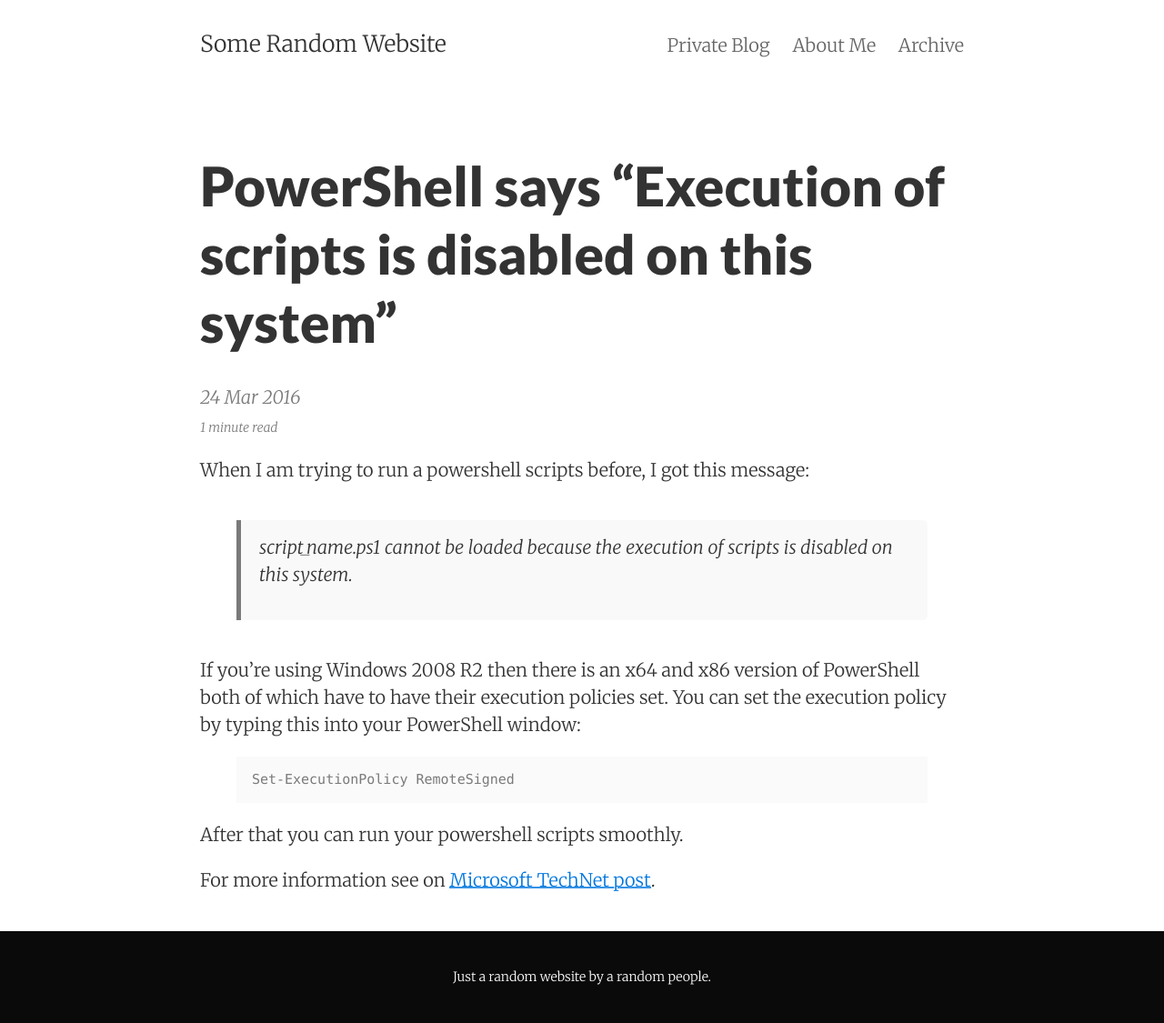
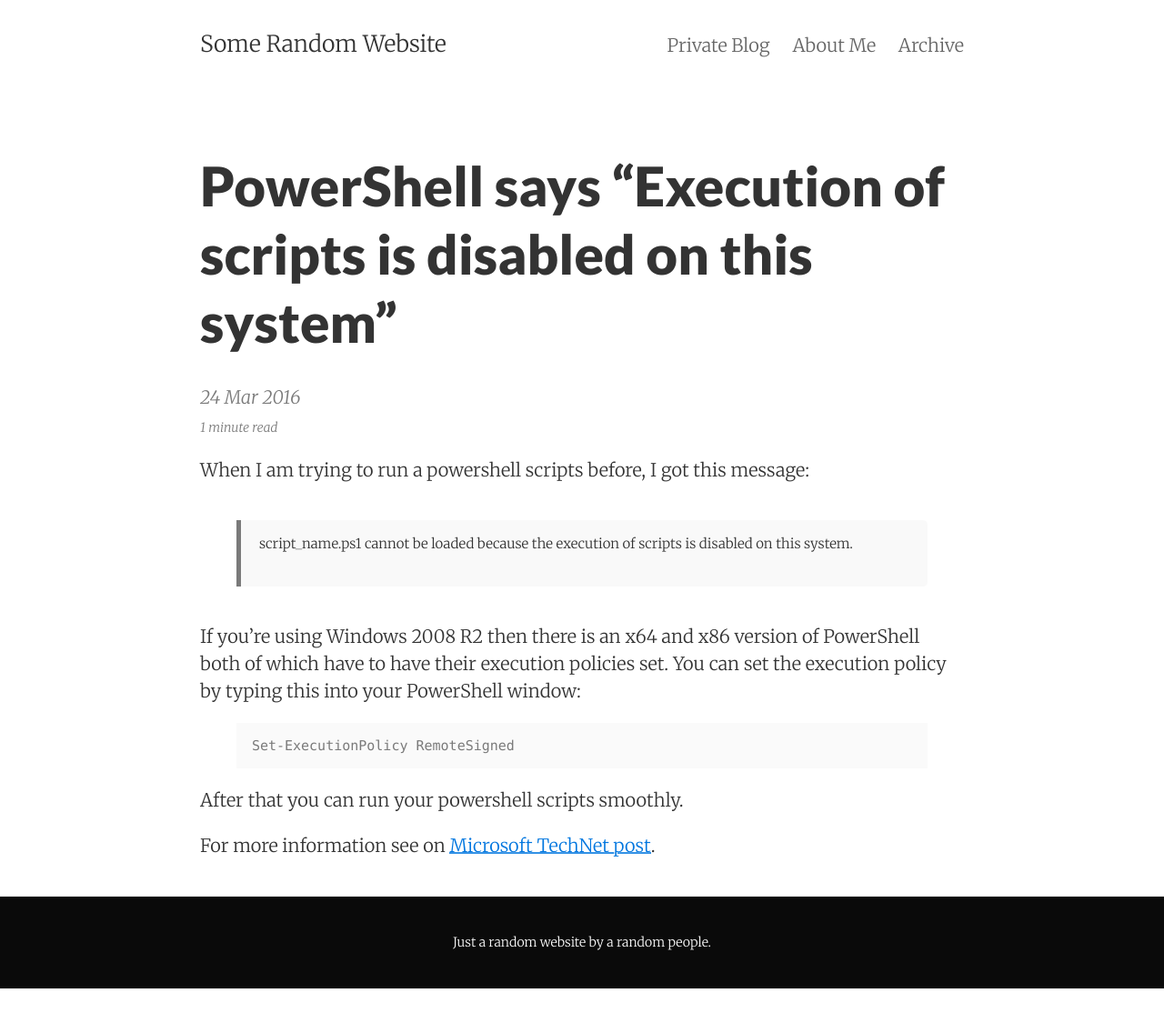
Before and after one commit to wwahyudi/wwahyudi.github.io, a Jekyll site: the page built from _posts/2016-03-24-powershell-execution-scripts-disabled.md, in a window 1280 px wide. Shown: the whole page at 91% size. Built offline with Jekyll 4.4.1, drawn with Linux system fonts in a browser that asks for light colours; comment, search, counter and statistics services are not loaded; after the commit the page ends 1087 px from its top, so only the background shows below that.

Commit message:
Fixed element inside blockquote

```diff
--- a/_sass/basscss/_base-typography.scss
+++ b/_sass/basscss/_base-typography.scss
@@ -69,7 +69,7 @@ blockquote {
 }
 
 blockquote,
-blockquote p * {
+blockquote * {
   font-size: $h6;
   font-style: normal;
 }
```
